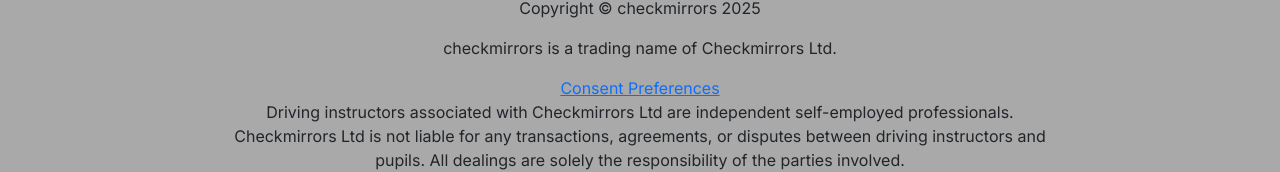
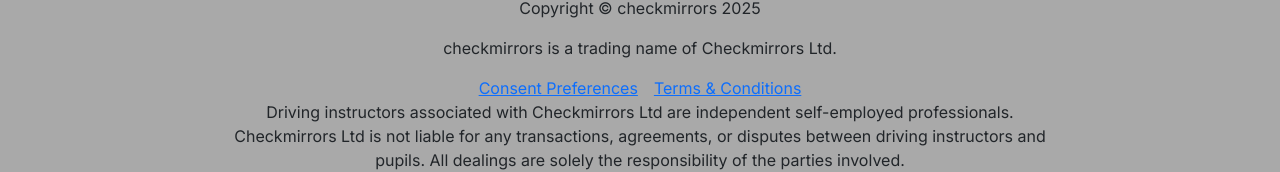
Before and after one commit to naaman10/checkmirrors-contentful, a Next.js app: page / in a window 1280 px wide. Shown: the part 333-505 px from the top of the page. Built offline with nearby package versions, Linux system fonts and the light colour scheme; no server answers; what @contentful/rich-text-types would draw is missing.

Commit message:
Update Footer component to include Terms & Conditions link and adjust styling for Consent Preferences link.

```diff
--- a/components/Footer.tsx
+++ b/components/Footer.tsx
@@ -36,7 +36,9 @@
           <div className="col-8 text-center">
             <p>Copyright © checkmirrors 2025</p>
             <p>checkmirrors is a trading name of Checkmirrors Ltd.</p>
-            <a href="#" className="termly-display-preferences">Consent Preferences</a>
+            <a href="#" className="termly-display-preferences me-3">Consent Preferences</a>
+            <a href="https://res.cloudinary.com/njh101010/image/upload/v1782812235/checkmirrors/documents/Checkmirrors_terms_and_conditions_May_2026.pdf" target="_blank">Terms & Conditions</a>
+
             <p>Driving instructors associated with Checkmirrors Ltd are independent self-employed professionals. Checkmirrors Ltd is not liable for any transactions, agreements, or disputes between driving instructors and pupils. All dealings are solely the responsibility of the parties involved.</p>
           </div>
         </div>
```
